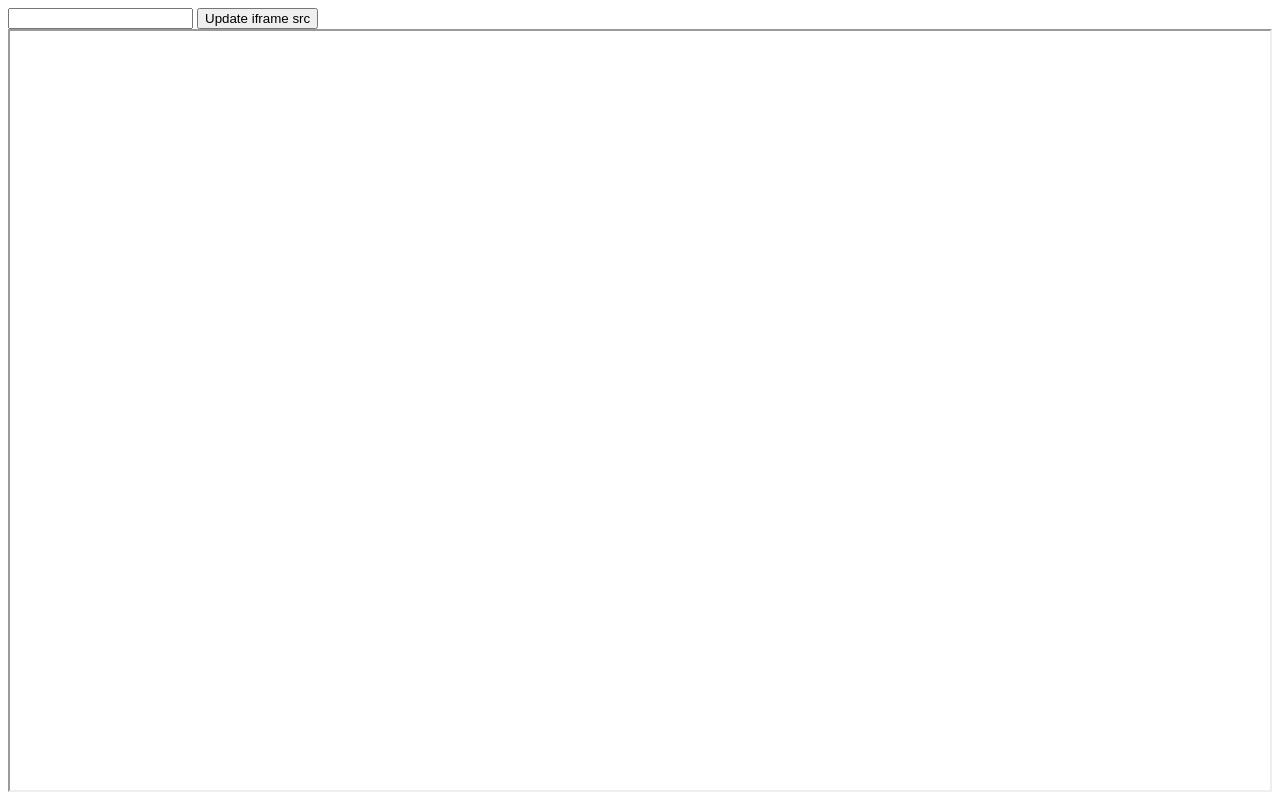
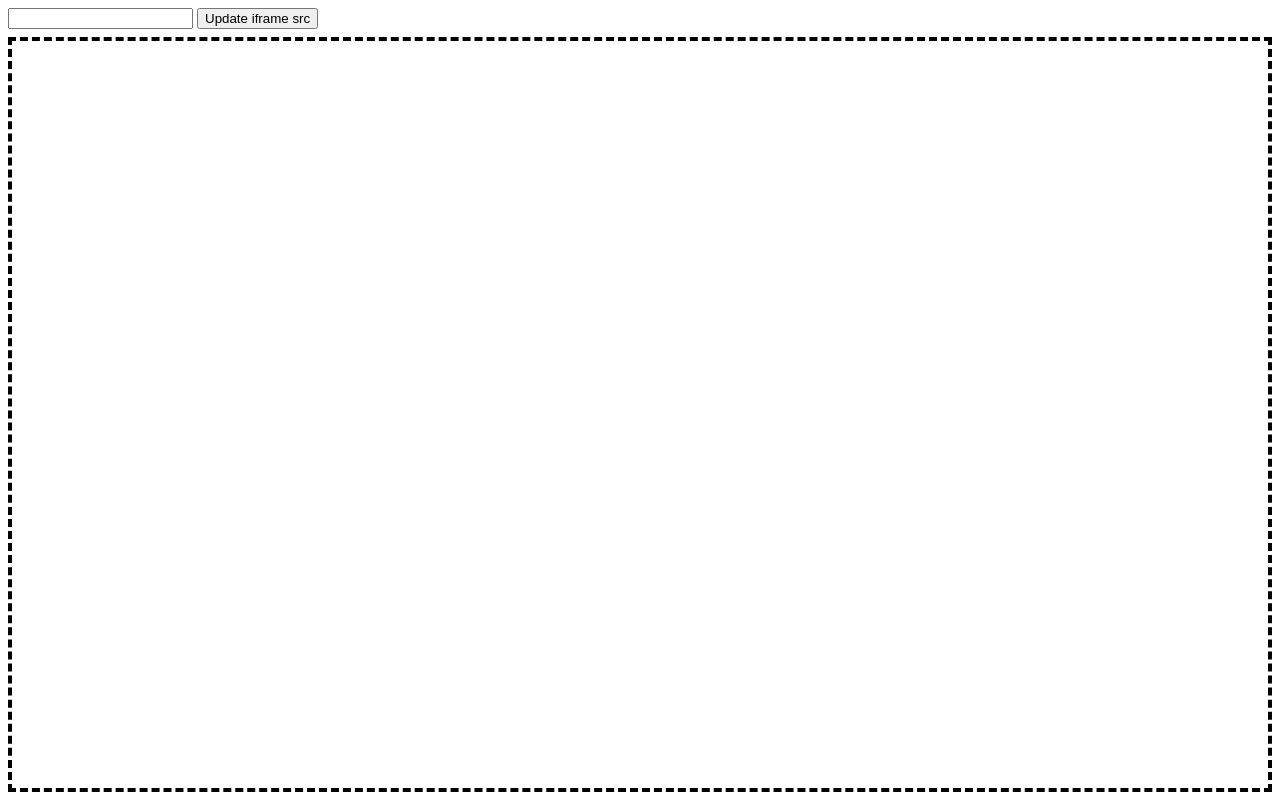
Before and after one commit to jeremyckahn/iframe-test, a plain HTML site: page index.html in a window 1280 px wide. Drawn offline with Linux system fonts and the light colour scheme.

Commit message:
feat: improve iframe border display

```diff
--- a/index.html
+++ b/index.html
@@ -10,6 +10,8 @@
 
     iframe {
       height: 100%;
+      border: dashed black .25em;
+      margin-top: 0.5em;
     }
   </style>
 </head>
```
